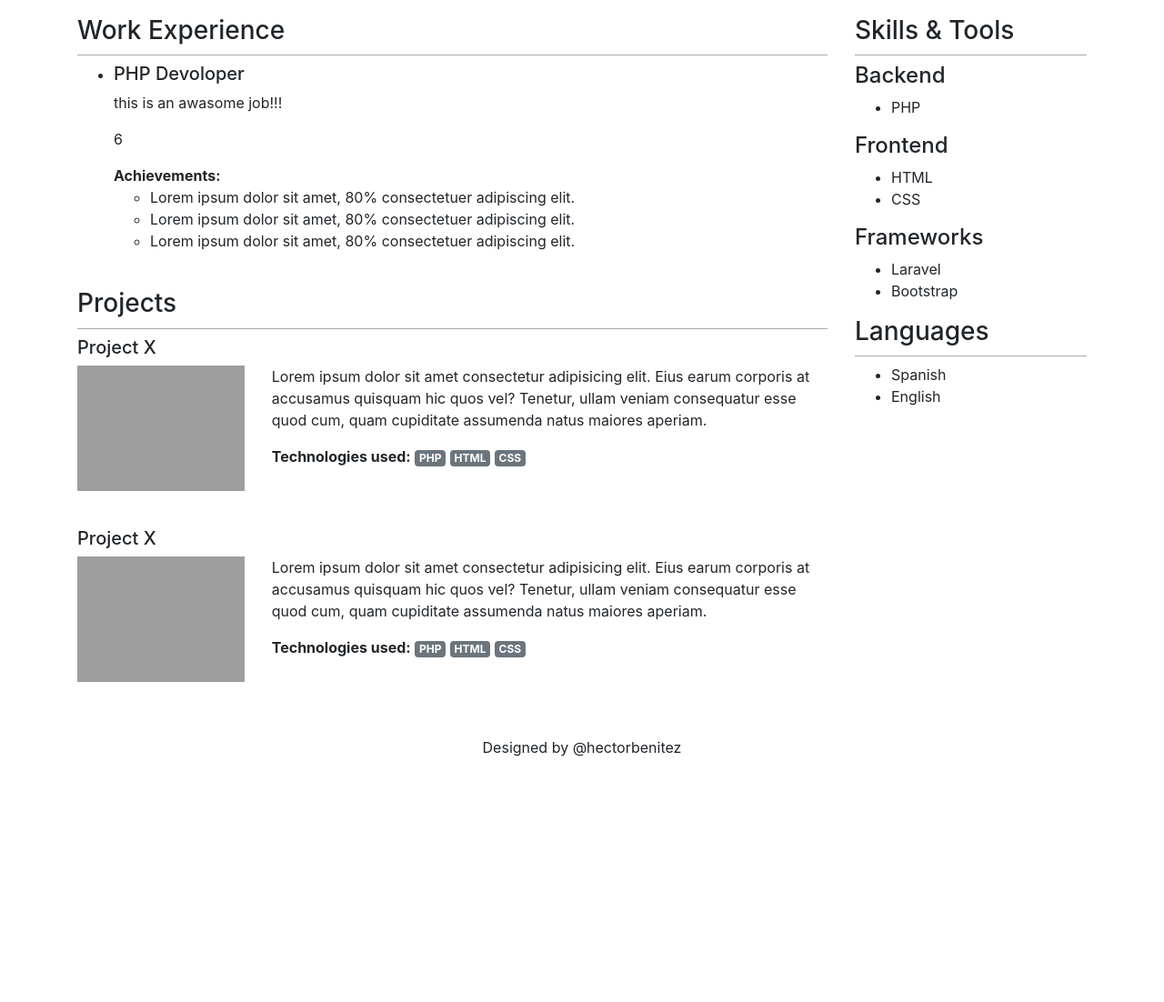
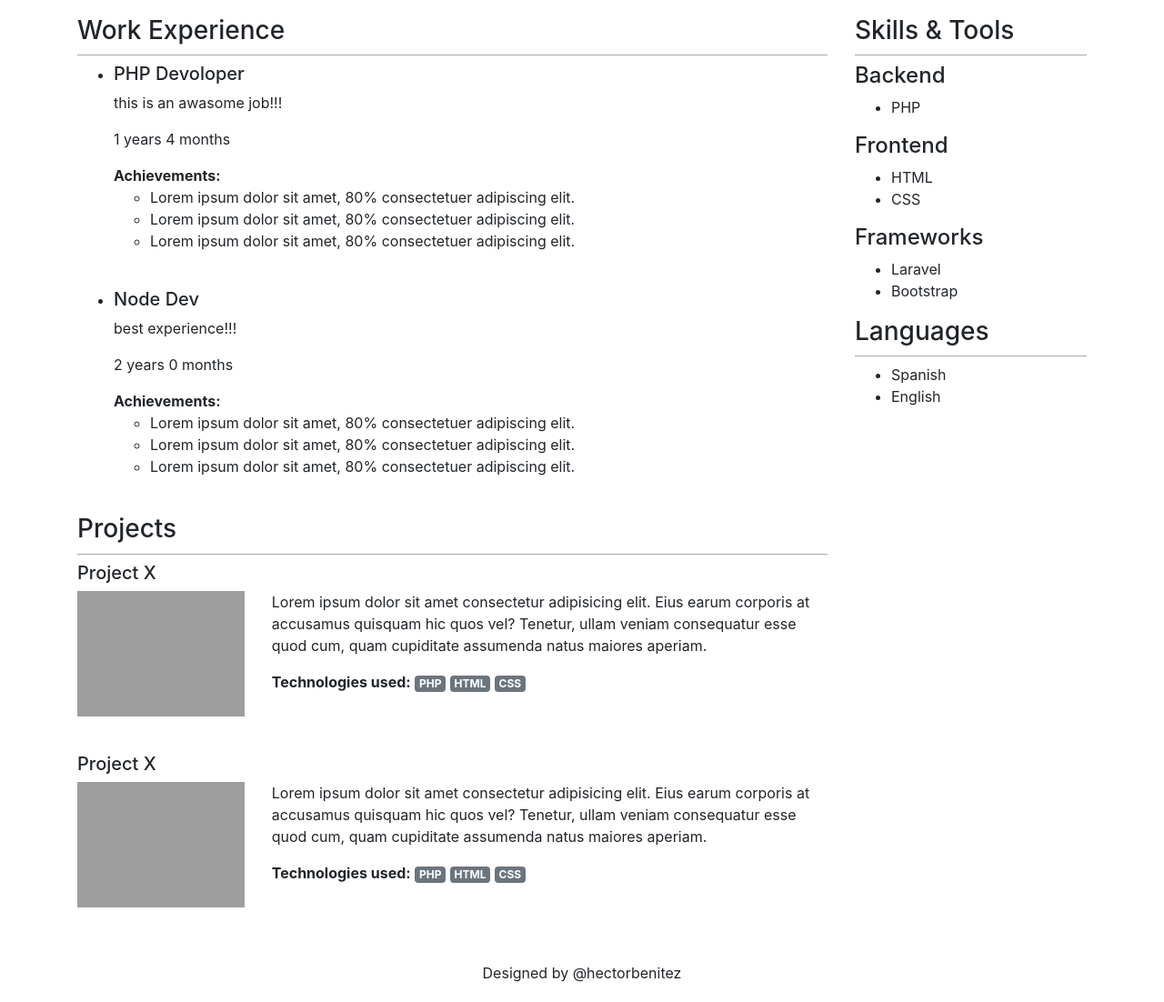
Before and after one commit to De-javu/Curso-php, a PHP site: page / in a window 1280 px wide. Shown: the part 479-1581 px from the top of the page at 91% size. Before the commit the page ends 1311 px from the top, so only its background shows below. Run offline with PHP 8.4, Linux system fonts and the light colour scheme; grey boxes are pictures that could not be loaded.

Commit message:
feat: Practicas con las funciones

```diff
--- a/index.php
+++ b/index.php
@@ -2,7 +2,7 @@
 $name2= 'Andres';
 $lastName = 'Pardo';
 $name = "Carlos $name2 $lastName";
-$limitmonths = 12;
+$limitmonths = 2000;
 
 $jobs = [
 
@@ -10,16 +10,18 @@ $jobs = [
     'title' => 'PHP Devoloper',
     'description' => 'this is an awasome job!!!',
     'visible' => true,
-    'months' => 6
+    'months' => 16
    ],
 
   [
     'title' => 'Python Dev',
+    'description' => 'best experience!!!',
     'visible' => false,
-    'months' => 4  ],
+    'months' => 14  ],
 
   [
     'title' => 'Devops',
+    'description' => 'best experience!!!',
     'visible' => false,
     'months' => 5
   ],
@@ -28,19 +30,47 @@ $jobs = [
     'title' => 'Node Dev',
     'description' => 'best experience!!!',
     'visible' => true,
-    'months' => 2
+    'months' => 24
   ],
 
   [
     'title' => 'Frontend Dev',
+    'description' => 'best experience!!!',
     'visible' => false,
     'months' => 3
   ]
 
+  ];
+
+  function getDuration($months){
+    $years = floor($months / 12);
+    $extraMonths = $months % 12;
 
 
+    return " $years years $extraMonths months";
 
-];
+
+  }
+
+   function printJob($job) {
+
+    if($job ['visible'] == false) {
+      return;
+    }
+
+    echo '<li class="work-position">';
+    echo '<h5>'. $job['title'].'</h5>';
+    echo '<p>'. $job['description'] . '</p>';
+    echo '<p>'. getDuration($job['months']) . '</p>';
+    echo '<strong>Achievements:</strong>';
+    echo '<ul>';
+    echo '<li>Lorem ipsum dolor sit amet, 80% consectetuer adipiscing elit.</li>';
+    echo '<li>Lorem ipsum dolor sit amet, 80% consectetuer adipiscing elit.</li>';
+    echo '<li>Lorem ipsum dolor sit amet, 80% consectetuer adipiscing elit.</li>';
+    echo '</ul>';
+    echo '</li>';
+   }
+
 
 ?>
 
@@ -103,23 +133,7 @@ $jobs = [
                  break;
                  }
 
-
-
-                 if($jobs[$idx] ['visible'] == false) {
-                   continue;
-                 }
-
-                echo '<li class="work-position">';
-                echo '<h5>'.$jobs[$idx] ['title'].'</h5>';
-                echo '<p>'.$jobs[$idx] ['description'] . '</p>';
-                echo '<p>'. $totalMonths .'</p>';
-                echo '<strong>Achievements:</strong>';
-                echo '<ul>';
-                echo '<li>Lorem ipsum dolor sit amet, 80% consectetuer adipiscing elit.</li>';
-                echo '<li>Lorem ipsum dolor sit amet, 80% consectetuer adipiscing elit.</li>';
-                echo '<li>Lorem ipsum dolor sit amet, 80% consectetuer adipiscing elit.</li>';
-                echo '</ul>';
-                echo '</li>';
+               printJob($jobs[$idx]);
 
 
                }
```
